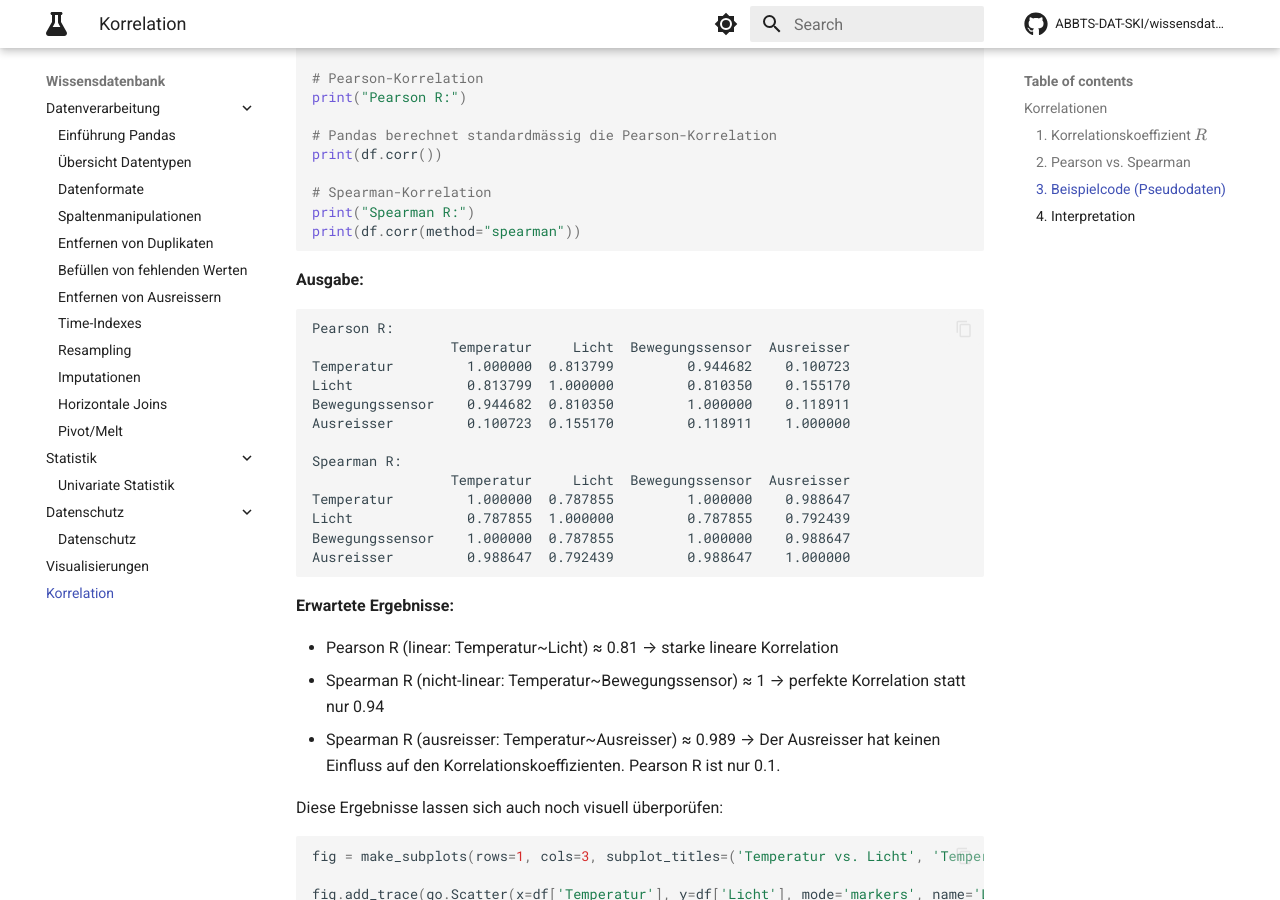
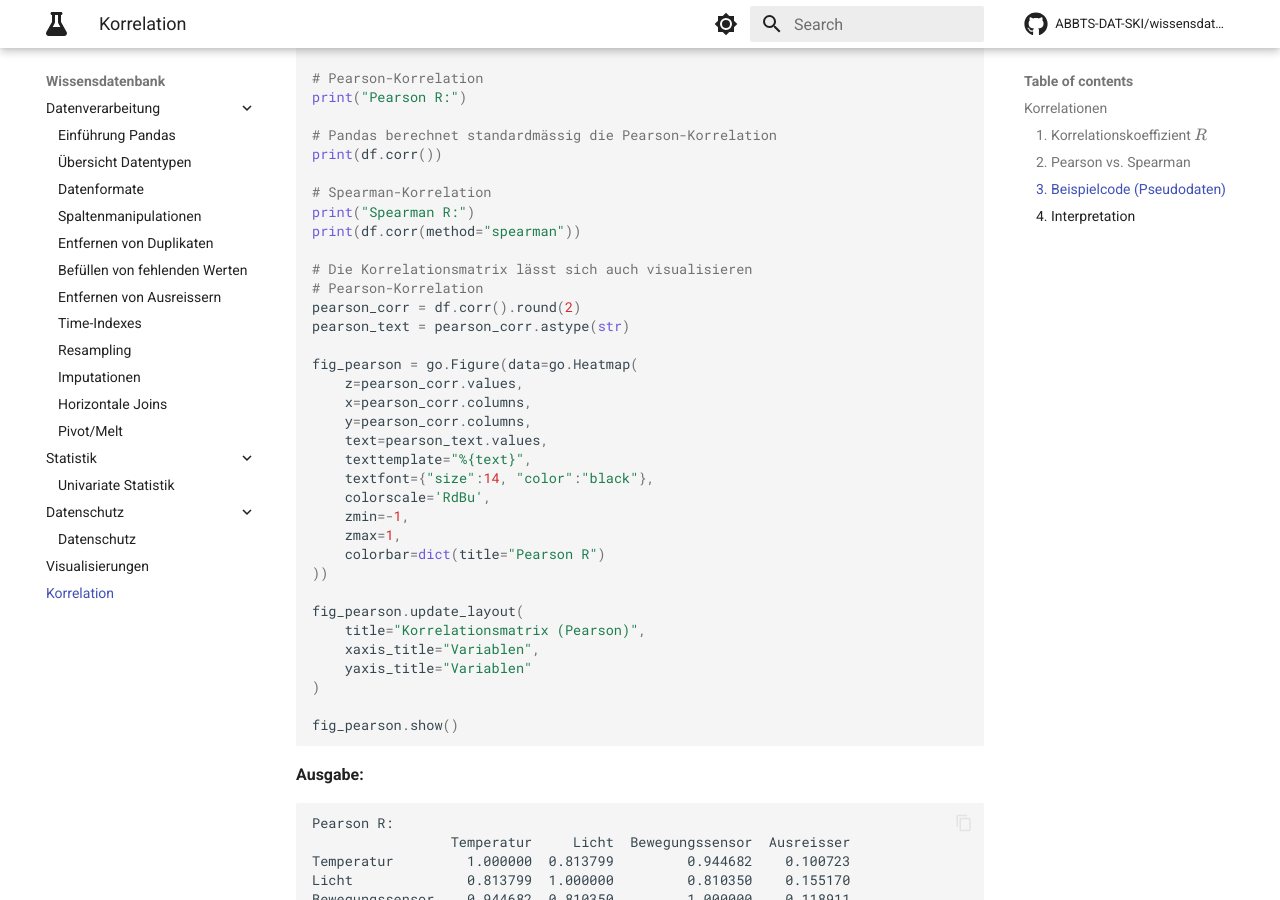
Before and after one commit to ABBTS-DAT-SKI/wissensdatenbank, an MkDocs documentation site: the page built from docs/correlation.md, in a window 1280 px wide and 900 px high, scrolled down 3052 px. Built offline with MkDocs 1.6.1 and Material for MkDocs 9.7.7, drawn with Linux system fonts in a browser that asks for light colours; comment, search, counter and statistics services are not loaded.

Commit message:
Added: correlation plot

````diff
--- a/docs/correlation.md
+++ b/docs/correlation.md
@@ -76,6 +76,32 @@
 # Spearman-Korrelation
 print("Spearman R:")
 print(df.corr(method="spearman"))
+
+# Die Korrelationsmatrix lässt sich auch visualisieren
+# Pearson-Korrelation
+pearson_corr = df.corr().round(2)
+pearson_text = pearson_corr.astype(str)
+
+fig_pearson = go.Figure(data=go.Heatmap(
+    z=pearson_corr.values,
+    x=pearson_corr.columns,
+    y=pearson_corr.columns,
+    text=pearson_text.values,
+    texttemplate="%{text}",
+    textfont={"size":14, "color":"black"},
+    colorscale='RdBu',
+    zmin=-1,
+    zmax=1,
+    colorbar=dict(title="Pearson R")
+))
+
+fig_pearson.update_layout(
+    title="Korrelationsmatrix (Pearson)",
+    xaxis_title="Variablen",
+    yaxis_title="Variablen"
+)
+
+fig_pearson.show()
 ```
 
 **Ausgabe:**
@@ -95,6 +121,8 @@
 Ausreisser         0.988647  0.792439         0.988647    1.000000
 ```
 
+
+![Korrelationsmatrix](./img/correlation_matrix.png)
 
 **Erwartete Ergebnisse:**
 
````
Also changed, not shown: docs/img/correlation_matrix.png (added).
